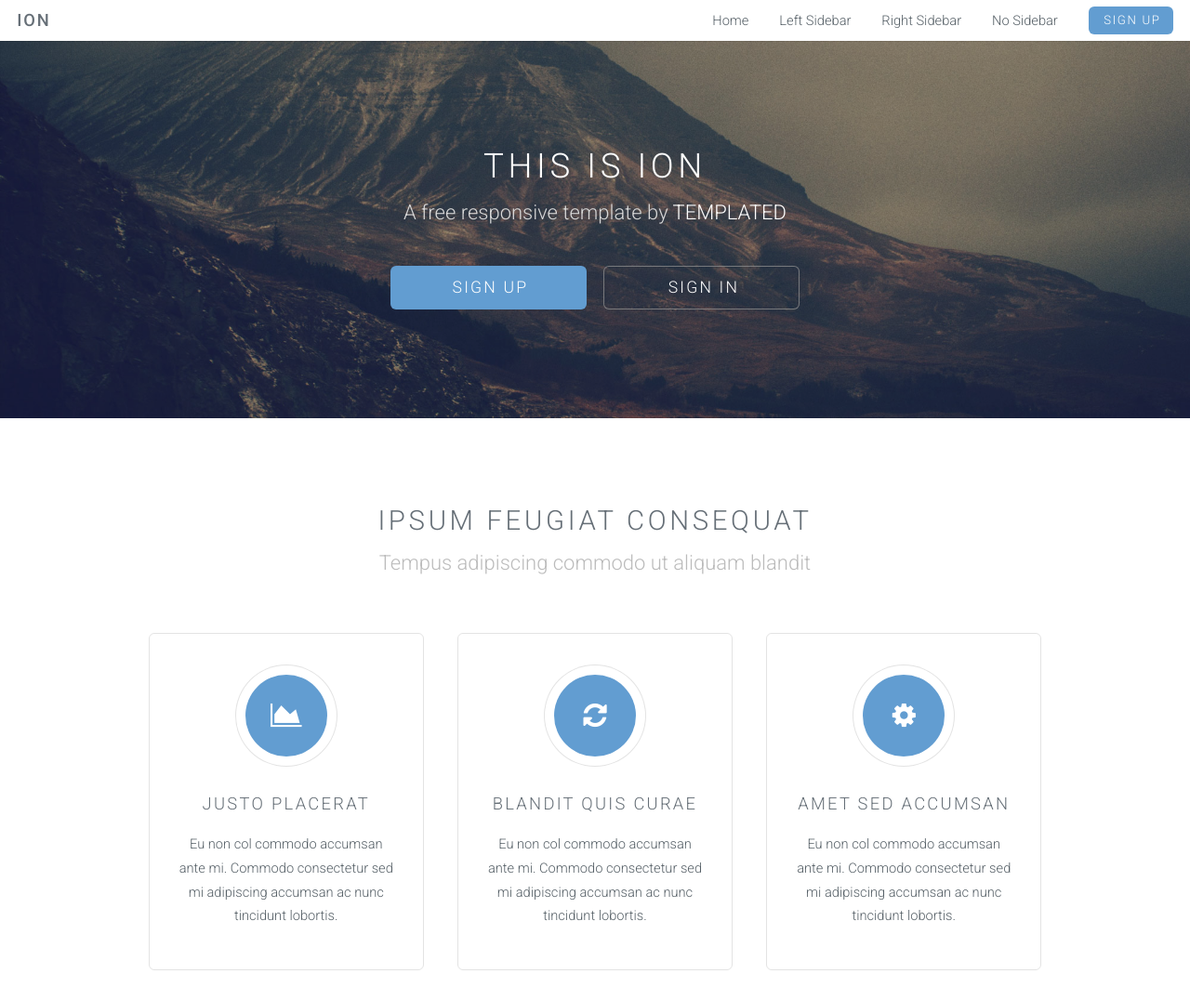
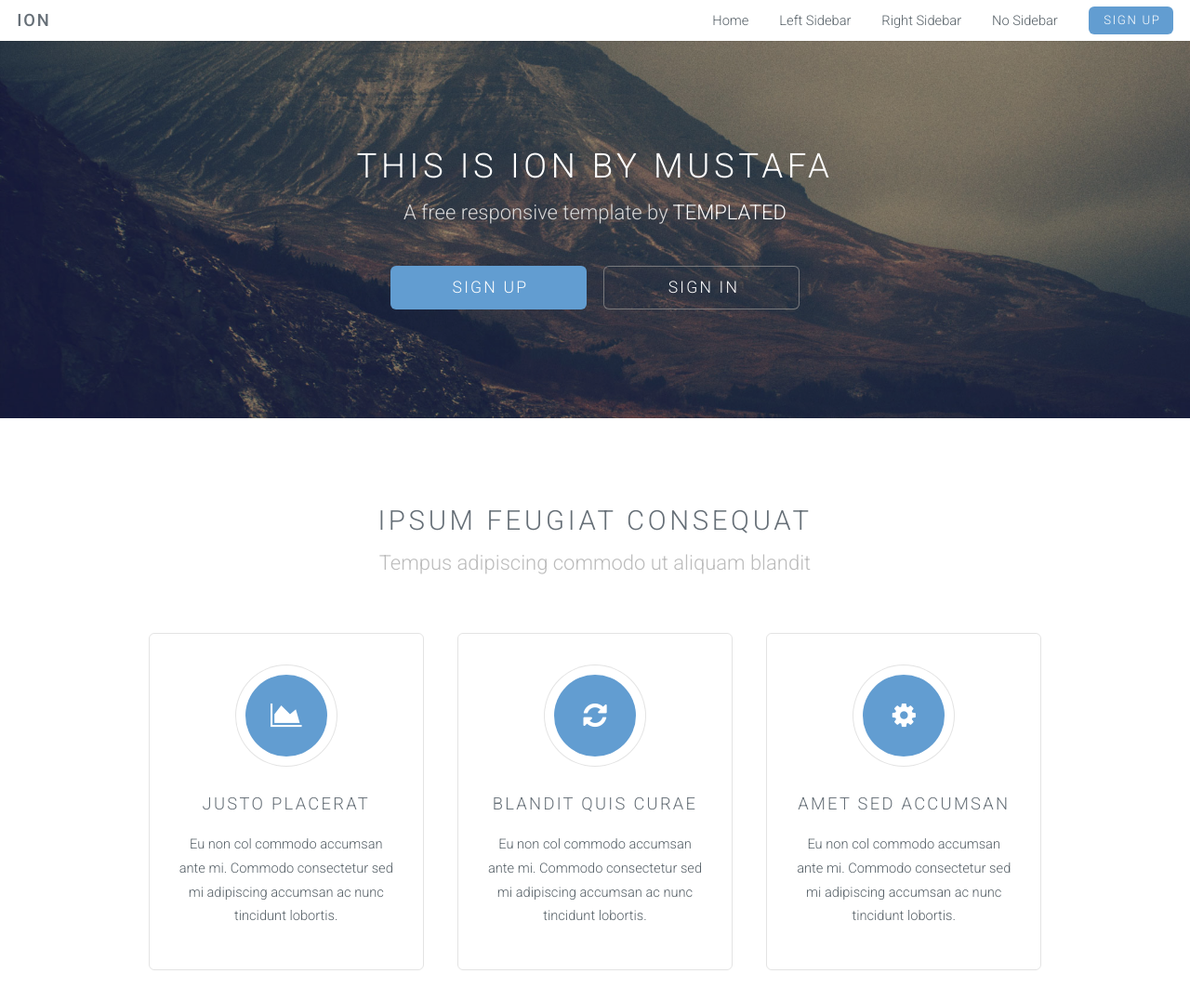
Before and after one commit to roy2003boy/ion, a plain HTML site: page index.html in a window 1280 px wide. Shown: the top 1076 px of the page at 93% size. Drawn offline with Linux system fonts and the light colour scheme.

Commit message:
Update index.html

```diff
--- a/index.html
+++ b/index.html
@@ -40,7 +40,7 @@
 		<!-- Banner -->
 			<section id="banner">
 				<div class="inner">
-					<h2>This is Ion</h2>
+					<h2>This is Ion by Mustafa</h2>
 					<p>A free responsive template by <a href="http://templated.co">TEMPLATED</a></p>
 					<ul class="actions">
 						<li><a href="#content" class="button big special">Sign Up</a></li>
```
